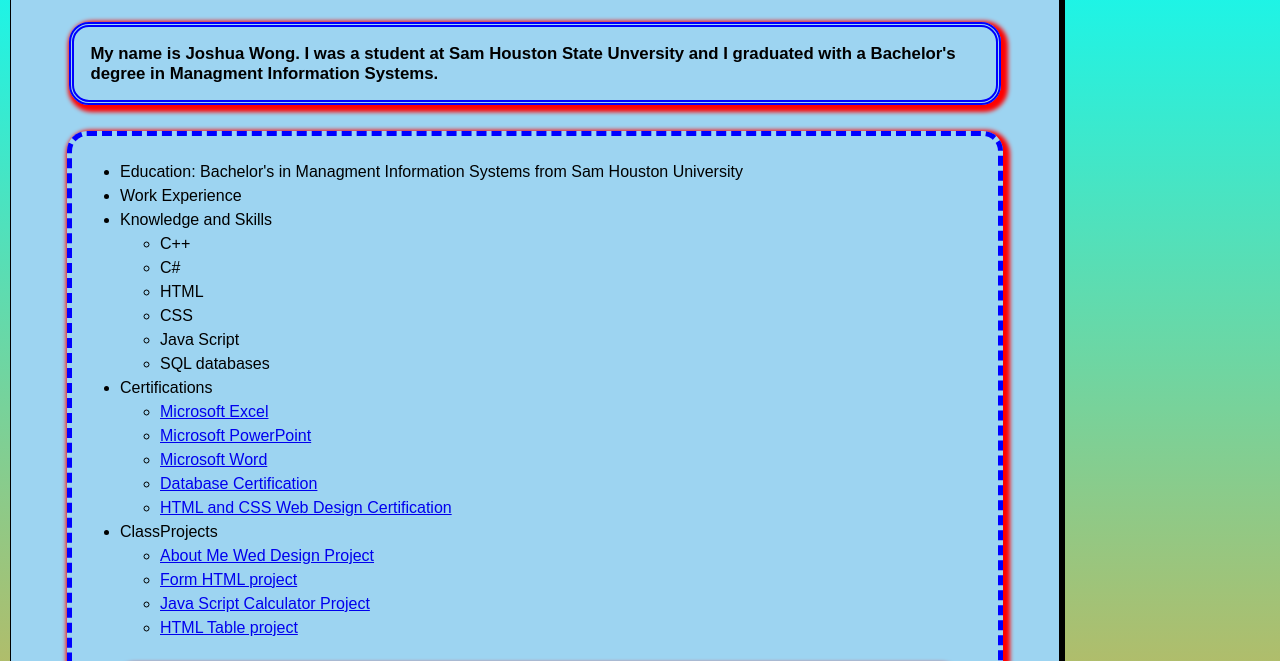
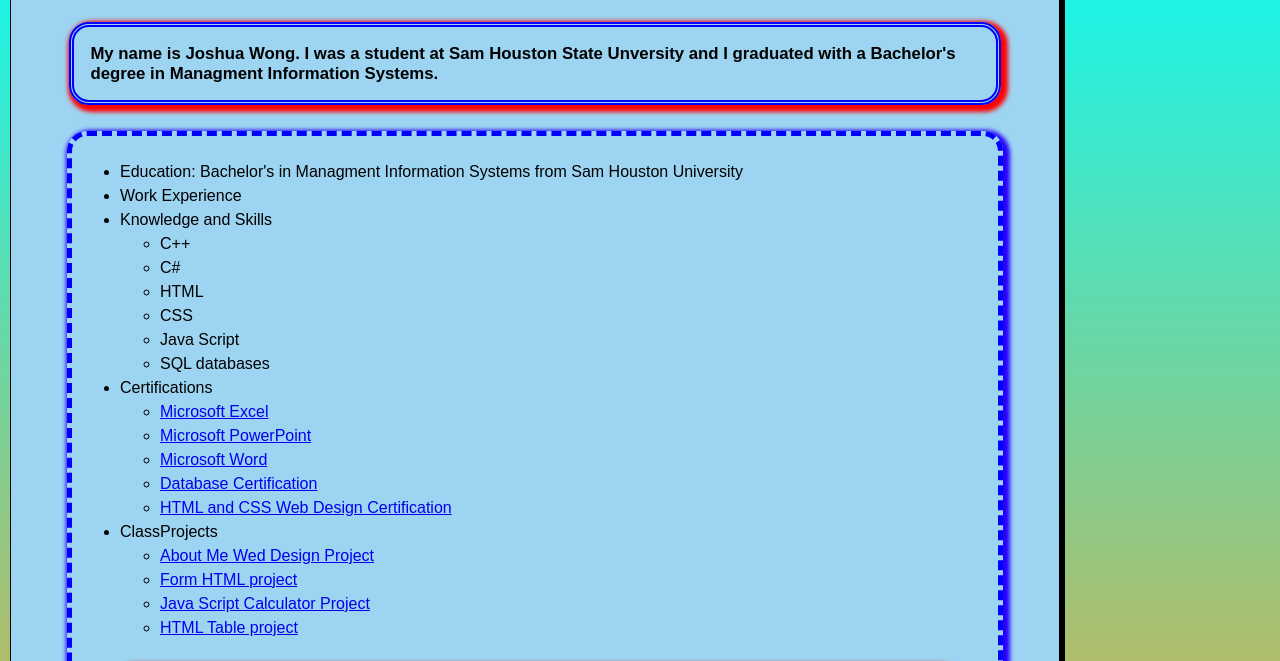
Before and after one commit to jlwong1125/jlwong1125.github.io, a plain HTML site: page index.html in a window 1280 px wide. Shown: the part 138-799 px from the top of the page. Drawn offline with Linux system fonts and the light colour scheme.

Commit message:
update main css color

```diff
--- a/styles/main.css
+++ b/styles/main.css
@@ -42,7 +42,7 @@ main {
     margin-bottom: 1.5em;
     border: 5px dashed blue;
     border-radius: 20px;
-    box-shadow: 3px 3px 4px 4px red;
+    box-shadow: 3px 3px 4px 4px rgb(38, 0, 255);
     padding: 0.5em;
     clear: left;
 }
```
